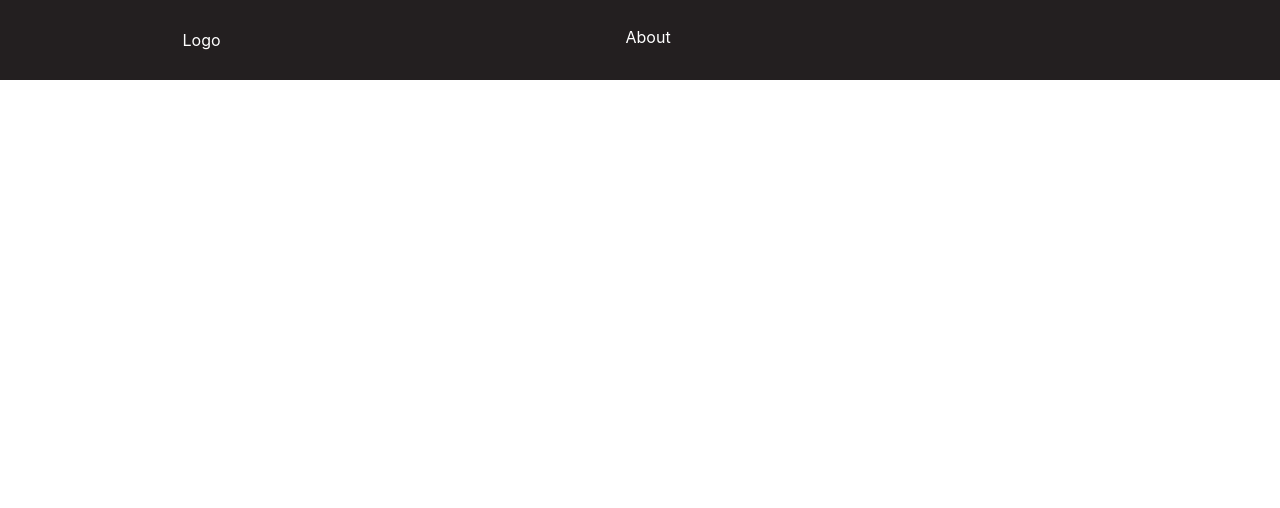
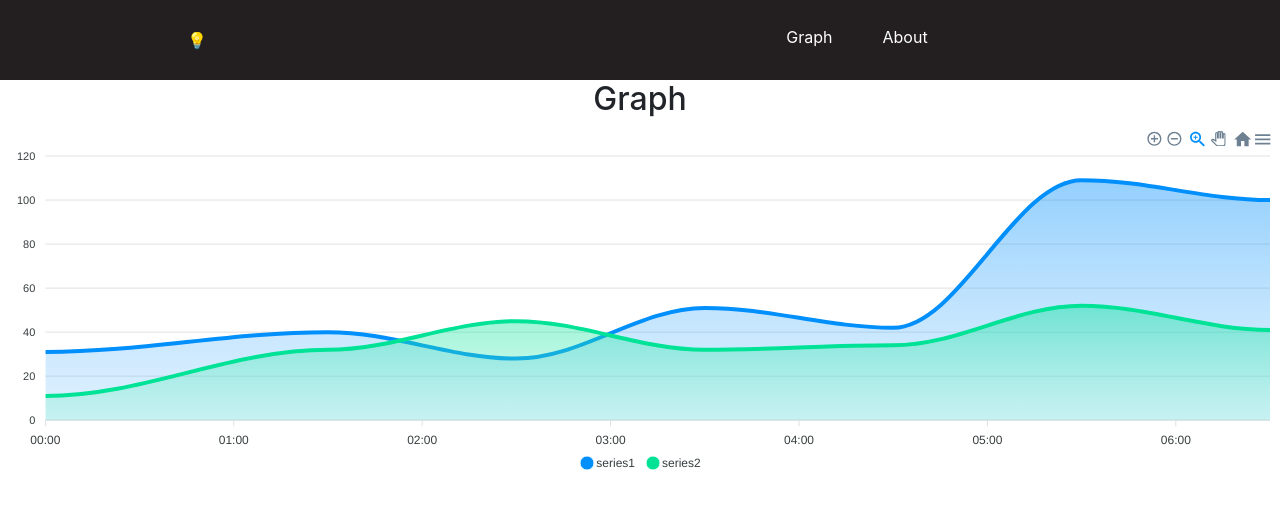
Before and after one commit to waqa5kh4n/covid19tracker, a React (Create React App) app: page /graph in a window 1280 px wide. Shown: the top 508 px of the page. Built offline with nearby package versions, Linux system fonts and the light colour scheme.

Commit message:
graph added

```diff
--- a/package.json
+++ b/package.json
@@ -6,9 +6,11 @@
     "@testing-library/jest-dom": "^5.11.9",
     "@testing-library/react": "^11.2.3",
     "@testing-library/user-event": "^12.6.2",
+    "apexcharts": "^3.23.1",
     "axios": "^0.21.1",
     "bootstrap": "^4.6.0",
     "react": "^17.0.1",
+    "react-apexcharts": "^1.3.7",
     "react-bootstrap": "^1.4.3",
     "react-columns": "^1.2.1",
     "react-dom": "^17.0.1",
--- a/src/App.css
+++ b/src/App.css
@@ -13,7 +13,7 @@ nav {
 .nav-links {
   width: 40%;
   display: flex;
-  justify-content: flex;
+  justify-content: center;
   align-items: center;
   list-style: none;
 }
--- a/src/App.js
+++ b/src/App.js
@@ -1,6 +1,7 @@
 import React from "react";
 import Home from "./pages/Home";
 import About from "./pages/About";
+import Graph from "./pages/Graph";
 import Nav from "./Nav";
 import { BrowserRouter as Router, Switch, Route } from "react-router-dom";
 
@@ -11,6 +12,7 @@ function App() {
       <Nav />
       <Switch>
       <Route exact path="/" component={Home} />
+      <Route path="/graph" component={Graph} />
       <Route path="/about" component={About} />
       </Switch>
     </div>
--- a/src/Nav.js
+++ b/src/Nav.js
@@ -6,9 +6,12 @@ function Nav() {
   return (
     <nav>
       <Link style={{ color: "white", textDecoration: "none" }} to="/">
-        <div> Logo </div>
+        <div> 💡 </div>
       </Link>
       <ul className="nav-links">
+        <Link style={{ color: "white", textDecoration: "none", marginTop:"10px", marginRight: "50px" }} to="/graph">
+          <li> Graph </li>
+        </Link>
         <Link style={{ color: "white", textDecoration: "none", marginTop:"10px" }} to="/about">
           <li> About </li>
         </Link>
--- a/src/pages/About.js
+++ b/src/pages/About.js
@@ -1,7 +1,10 @@
 import React from 'react';
+import "../App.css";
 
 function About(){
-    return <div>About</div>;
+    return (
+    <div>About</div>
+    );
 }
 
 export default About;
--- /dev/null
+++ b/src/pages/Graph.js
@@ -0,0 +1,59 @@
+import React from "react";
+import "../App.css";
+import ReactApexChart from "react-apexcharts";
+
+function Graph() {
+  const series = [
+    {
+      name: "series1",
+      data: [31, 40, 28, 51, 42, 109, 100],
+    },
+    {
+      name: "series2",
+      data: [11, 32, 45, 32, 34, 52, 41],
+    },
+  ];
+  const options = {
+    chart: {
+      height: 350,
+      type: "area",
+    },
+    dataLabels: {
+      enabled: false,
+    },
+    stroke: {
+      curve: "smooth",
+    },
+    xaxis: {
+      type: "datetime",
+      categories: [
+        "2018-09-19T00:00:00.000Z",
+        "2018-09-19T01:30:00.000Z",
+        "2018-09-19T02:30:00.000Z",
+        "2018-09-19T03:30:00.000Z",
+        "2018-09-19T04:30:00.000Z",
+        "2018-09-19T05:30:00.000Z",
+        "2018-09-19T06:30:00.000Z",
+      ],
+    },
+    tooltip: {
+      x: {
+        format: "dd/MM/yy HH:mm",
+      },
+    },
+  };
+
+  return (
+    <div style={{ background: "white", textAlign: "center" }}>
+      <h2>Graph</h2>
+      <ReactApexChart
+        options={options}
+        series={series}
+        type="area"
+        height={350}
+      />
+    </div>
+  );
+}
+
+export default Graph;
--- a/src/pages/Home.js
+++ b/src/pages/Home.js
@@ -130,7 +130,7 @@ function Home() {
   };
 
   return (
-    <div style={{
+    <div className="container" style={{
       backgroundColor: darkTheme ? "black" : "white",
     color : darkTheme ? "white" : "black"}}>
       <GridLoader size={15} margin={20} color={"#123abc"} loading={loading} />
```
Also changed, not shown: 2 other files (tests, documents, lock files or other folders).
